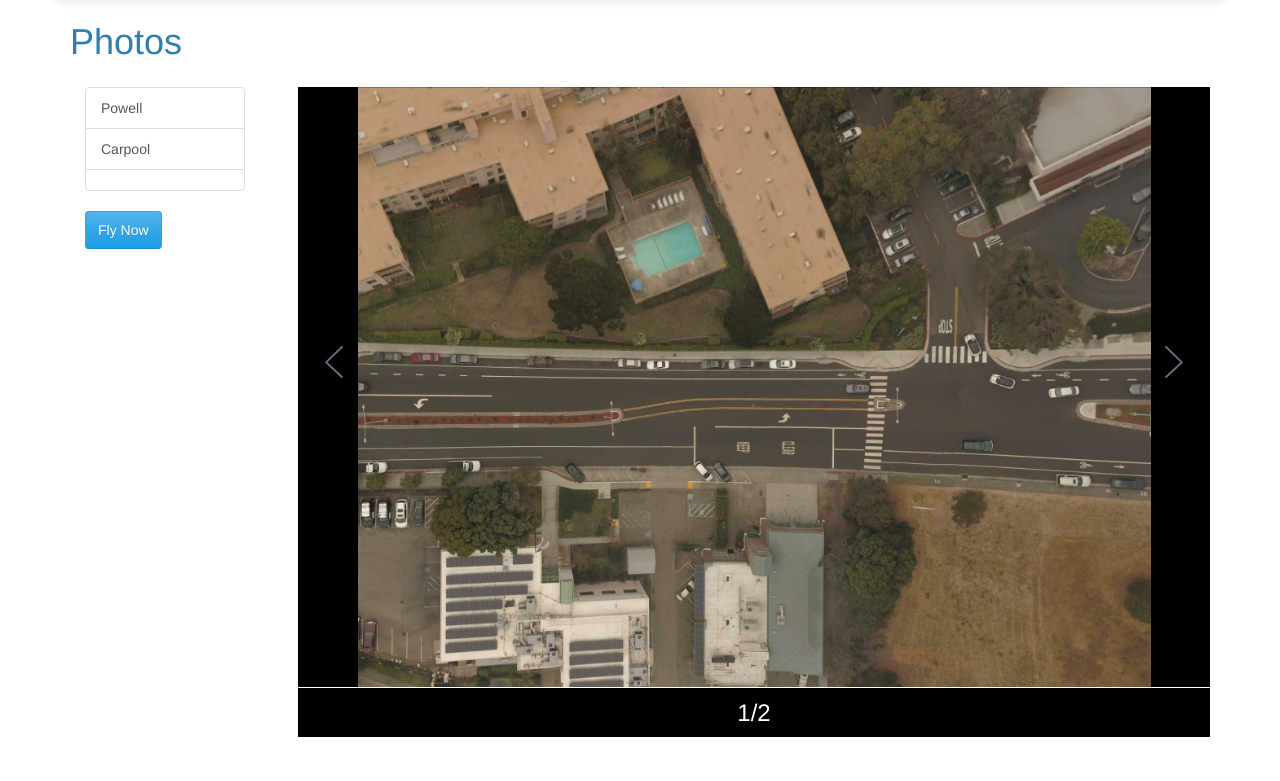
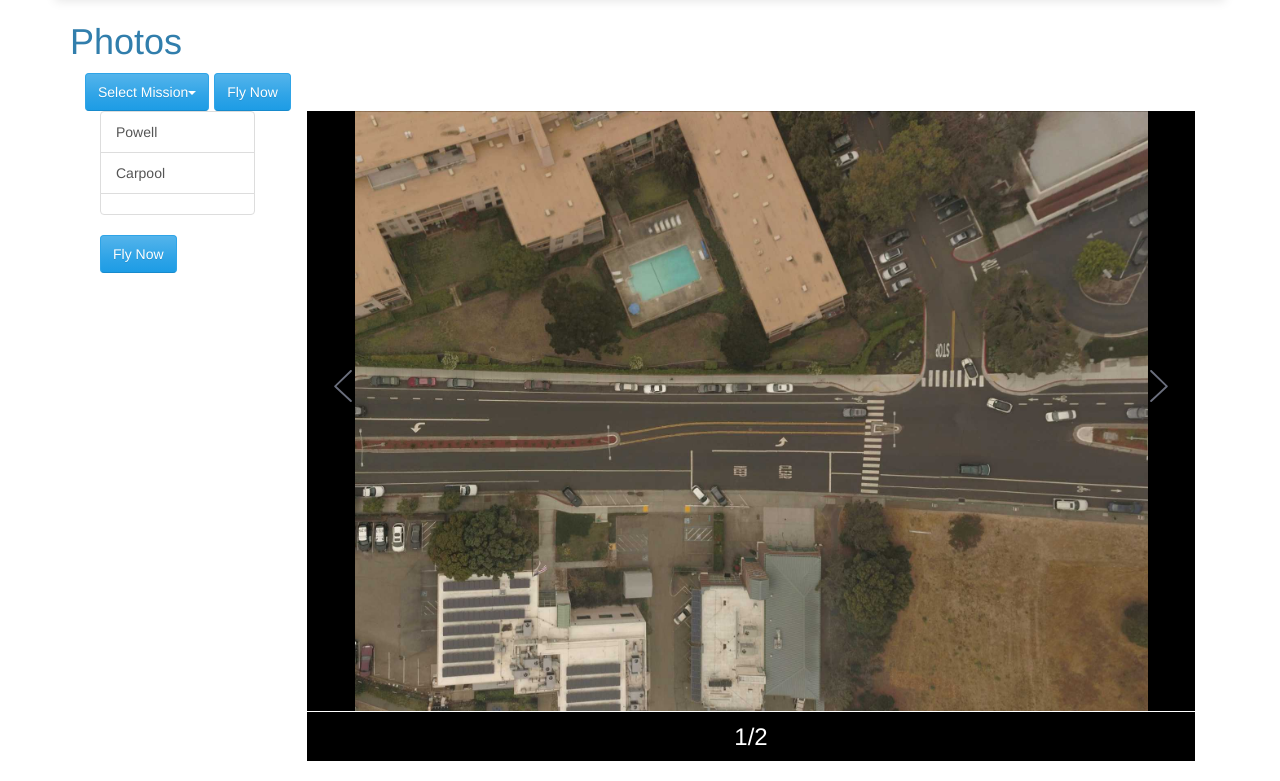
Before and after one commit to danielmcheng1/drone, a Flask app: page /photos in a window 1280 px wide; the page is wider, and only the part inside the window is pictured. Shown: the part 71-852 px from the top of that part. Before the commit the page ends 808 px from the top of that part, so only its background shows below. Run offline with Flask 2, Linux system fonts and the light colour scheme; some libraries are stand-ins or nearby versions.

Commit message:
Collapse menu into dropdown!

```diff
--- a/templates/photos.html
+++ b/templates/photos.html
@@ -3,8 +3,23 @@
 {% block content %}
 <div class="container">
     <h1>Photos</h1>
-<div class="row onePadding">
+    <div class="col-md-12 col-sm-12">
+        <div class="dropdown">
+            <div class="btn-toolbar" style="display=inline">
+                <button type="button" class="btn btn-primary dropdown-toggle" data-toggle="dropdown">
+                    Select Mission<span class="caret"></span></button>
+                <ul class="dropdown-menu" role="menu">
+                    {% for mission in missions %}
+                        <li><a href="#{{mission}}">{{mission}}</a></li>
+                    {% endfor %}
+                </ul>
+
+                <a class="btn btn-primary btn-md">Fly Now</a>
+            </div>
+        </div>
+    </div>
 <table>
+
         <div class="col-md-12 col-sm-12">
             <div class="col-lg-2 col-md-3 col-sm-4">
                 <div class="list-group table-of-contents">
```
Lines whose indentation alone changed are shown as unchanged.
